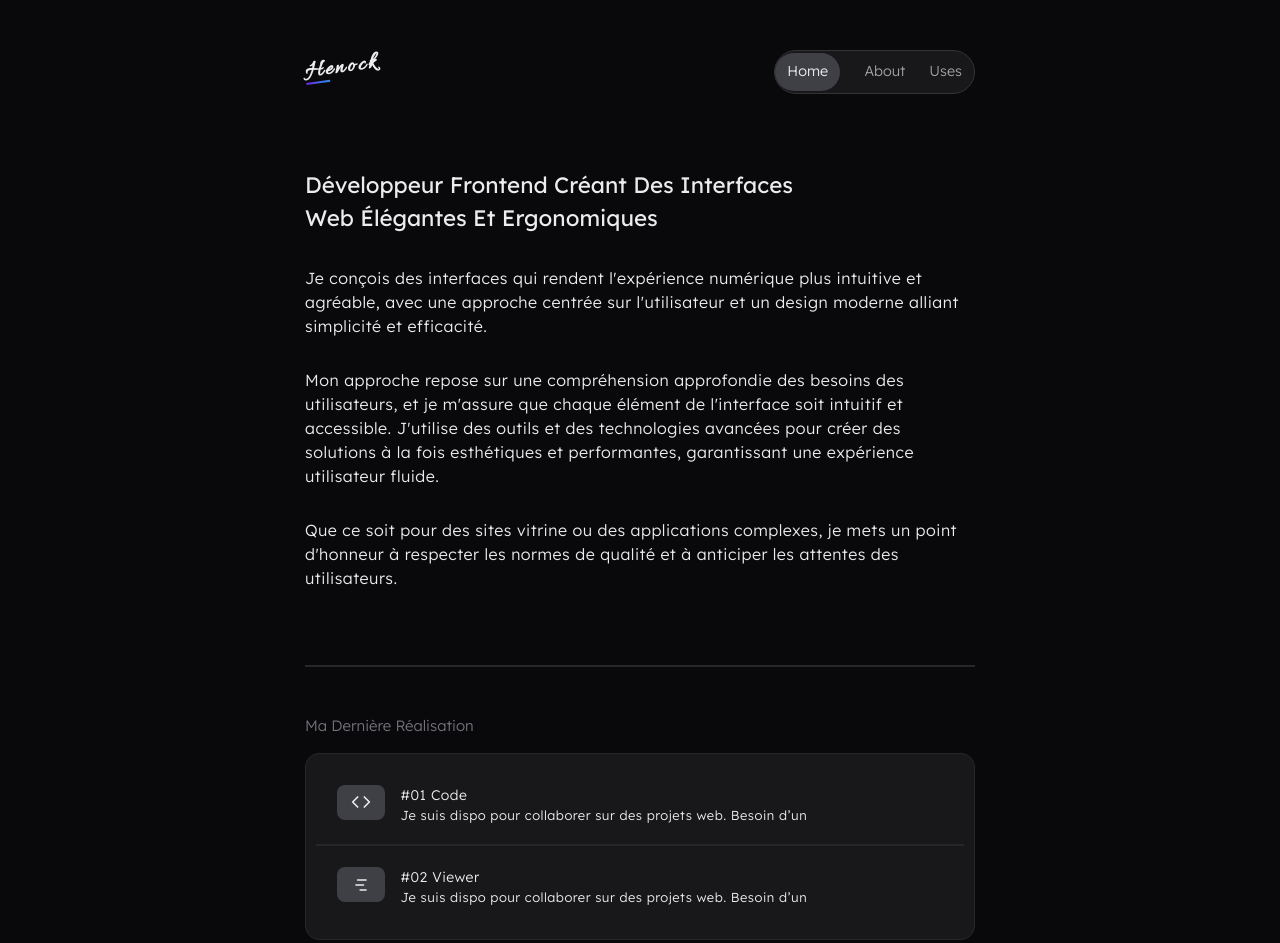
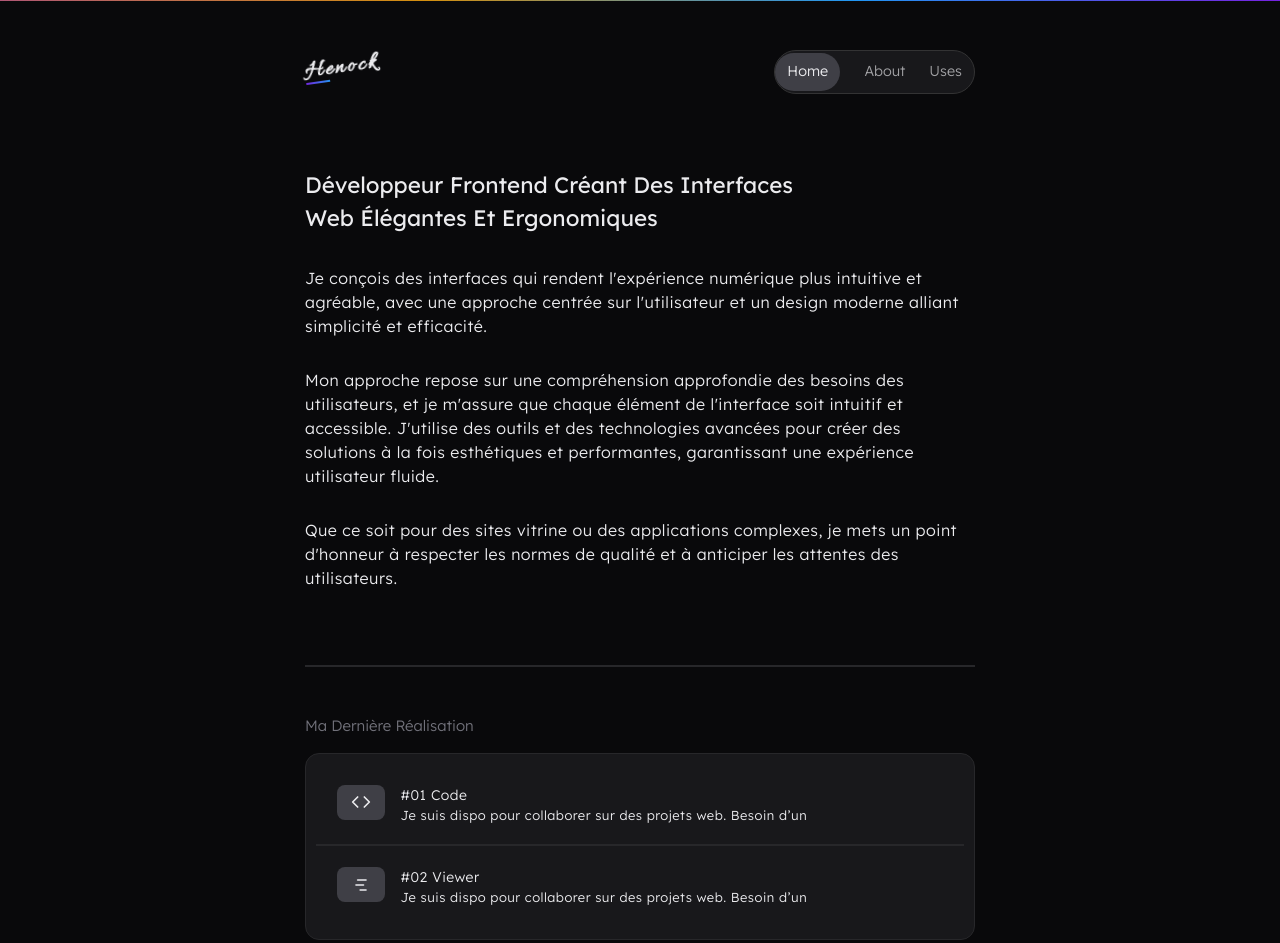
Before and after one commit to Henock-Lite/Henock-Lite.github.io, a plain HTML site: page index.html in a window 1280 px wide. Shown: the top 943 px of the page. Drawn offline with Linux system fonts and the light colour scheme.

Commit message:
line-body

```diff
--- a/assets/styles/utils/_settings.scss
+++ b/assets/styles/utils/_settings.scss
@@ -11,6 +11,22 @@ body {
   background: map-get(v.$couleurs, primaire);
   color: #ececef;
   font-weight: 300;
+}
+
+body::before {
+  content: "";
+  position: fixed;
+  top: 0;
+  left: 0;
+  width: 100%;
+  height: 1px;
+  background: linear-gradient(
+    to right,
+    rgb(176, 87, 117),
+    rgb(211, 143, 15),
+    #2196f3,
+    #7522df
+  );
 }
 
 p {
```
Also changed, not shown: assets/styles/main.css, 1 other file.
